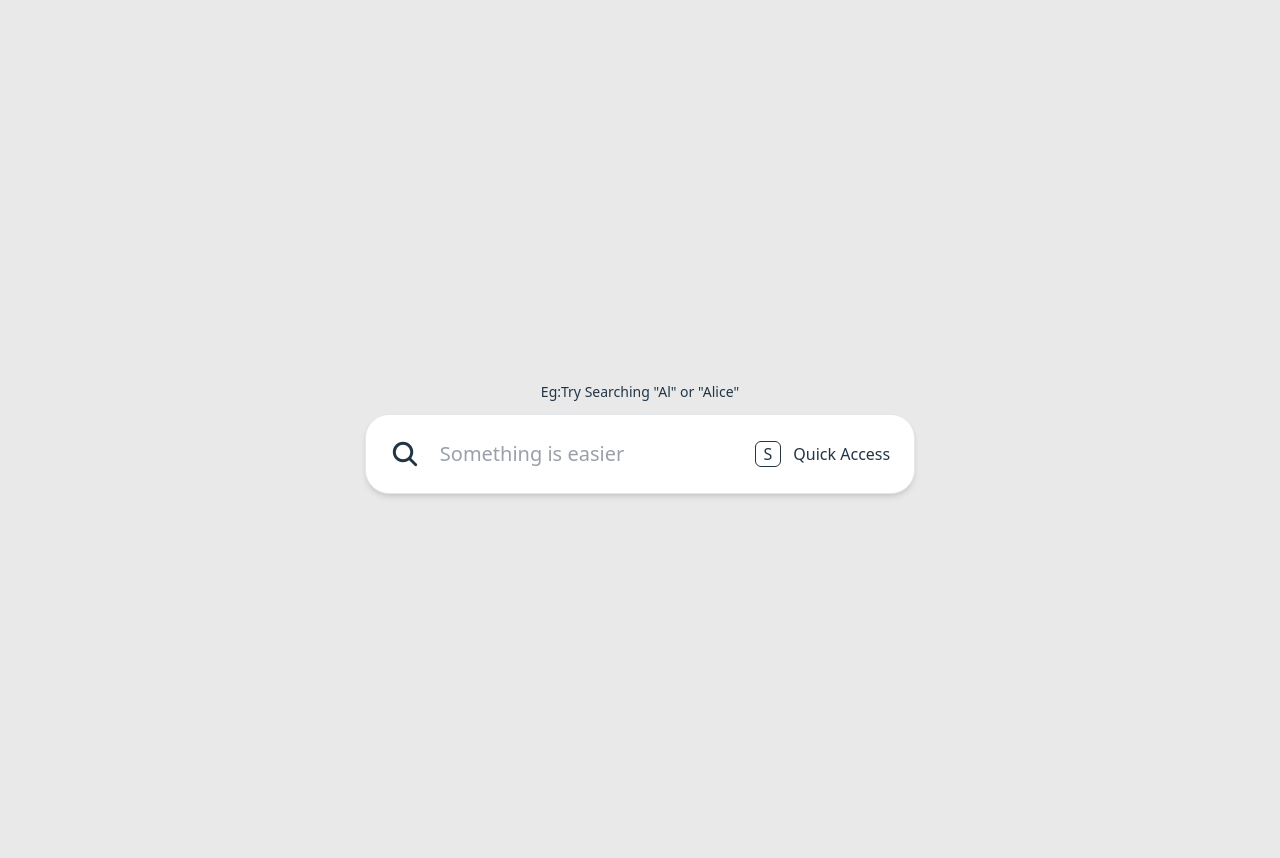
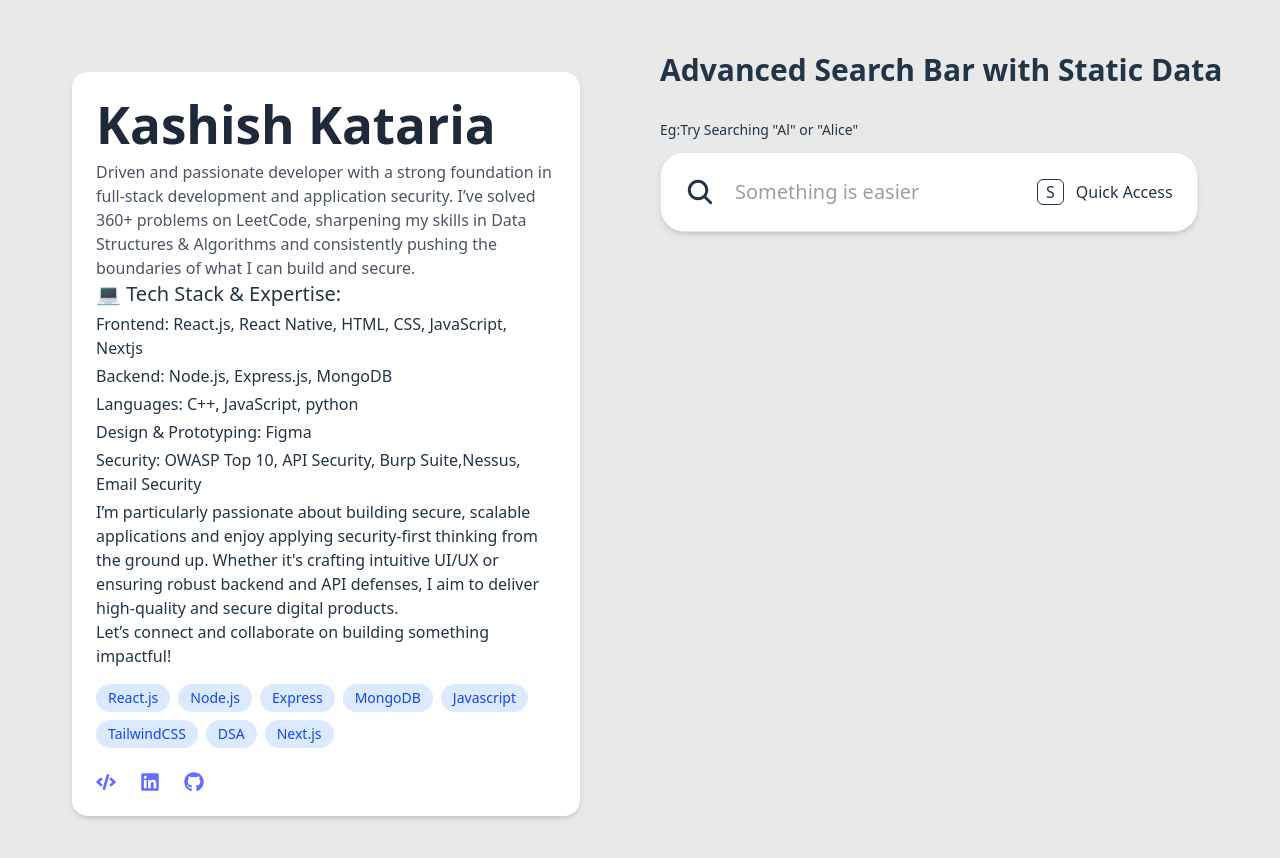
Before and after one commit to KashishKataria786/advancedStatic-SerachBar-, a React (Vite) app: page / in a window 1280 px wide. Shown: the top 858 px of the page. Built offline with nearby package versions, Linux system fonts and the light colour scheme.

Commit message:
minor changes 2

```diff
--- a/src/App.jsx
+++ b/src/App.jsx
@@ -11,6 +11,7 @@
 import Spinner from './components/Spinner.jsx';
 import { IoSearch } from 'react-icons/io5';
 import { RiSettings2Line } from 'react-icons/ri';
+import Profile from './components/Profile.jsx';
 
 function App() {
   const [openSearchBox, setOpenSearchBox] = useState(true);
@@ -25,13 +26,29 @@
 
   const dropdownRef = useRef(null);
 
-  const fakedata = [
-    { name: "Alice", label: "Active 1w Ago", pic: "https://th.bing.com/th/id/OIP.IrUBHhdMo6wWLFueKNreRwHaHa?o=7&rm=3&rs=1&pid=ImgDetMain" ,online:false},
-    { name: "Albert", label: "UnActivated", pic: "https://tse1.mm.bing.net/th/id/OIP.QjynegEfQVPq5kIEuX9fWQHaFj?rs=1&pid=ImgDetMain&o=7&rm=3" ,online:true},
-    { name: "Mominique", label: "Active 1w Ago", pic: "https://th.bing.com/th/id/OIP.IrUBHhdMo6wWLFueKNreRwHaHa?o=7&rm=3&rs=1&pid=ImgDetMain" ,online:false},
-    { name: "Presentation", label: "In Presentation", pic: "https://www.notsalmon.com/wp-content/uploads/2011/11/shutterstock_569345803.jpg" ,online:true},
-    { name: "Graphy", label: "Active 1w Ago", pic: "https://th.bing.com/th/id/OIP.IrUBHhdMo6wWLFueKNreRwHaHa?o=7&rm=3&rs=1&pid=ImgDetMain" ,online:true},
-  ];
+ const fakedata = [
+  { name: "Albert", label: "UnActivated", pic: "https://tse1.mm.bing.net/th/id/OIP.QjynegEfQVPq5kIEuX9fWQHaFj?rs=1&pid=ImgDetMain&o=7&rm=3", online: true },
+  { name: "Alice", label: "Active 1w Ago", pic: "https://th.bing.com/th/id/OIP.IrUBHhdMo6wWLFueKNreRwHaHa?o=7&rm=3&rs=1&pid=ImgDetMain", online: false },
+  { name: "Andrew", label: "Do Not Disturb", pic: "https://randomuser.me/api/portraits/men/1.jpg", online: false },
+  { name: "Catherine", label: "In a Meeting", pic: "https://randomuser.me/api/portraits/women/2.jpg", online: true },
+  { name: "Daniel", label: "Active Now", pic: "https://randomuser.me/api/portraits/men/3.jpg", online: true },
+  { name: "Ella", label: "Offline", pic: "https://randomuser.me/api/portraits/women/4.jpg", online: false },
+  { name: "Frank", label: "Active 2d Ago", pic: "https://randomuser.me/api/portraits/men/5.jpg", online: false },
+  { name: "Graphy", label: "Active 1w Ago", pic: "https://th.bing.com/th/id/OIP.IrUBHhdMo6wWLFueKNreRwHaHa?o=7&rm=3&rs=1&pid=ImgDetMain", online: true },
+  { name: "Hannah", label: "Online", pic: "https://randomuser.me/api/portraits/women/6.jpg", online: true },
+  { name: "Isaac", label: "Away", pic: "https://randomuser.me/api/portraits/men/7.jpg", online: false },
+  { name: "Jack", label: "Busy", pic: "https://randomuser.me/api/portraits/men/8.jpg", online: true },
+  { name: "Mominique", label: "Active 1w Ago", pic: "https://th.bing.com/th/id/OIP.IrUBHhdMo6wWLFueKNreRwHaHa?o=7&rm=3&rs=1&pid=ImgDetMain", online: false },
+  { name: "Nina", label: "Last Seen 5m Ago", pic: "https://randomuser.me/api/portraits/women/9.jpg", online: true },
+  { name: "Oliver", label: "Active 3h Ago", pic: "https://randomuser.me/api/portraits/men/10.jpg", online: true },
+  { name: "Presentation", label: "In Presentation", pic: "https://www.notsalmon.com/wp-content/uploads/2011/11/shutterstock_569345803.jpg", online: true },
+  { name: "Sophia", label: "Offline", pic: "https://randomuser.me/api/portraits/women/11.jpg", online: false },
+  { name: "Thomas", label: "Working Remotely", pic: "https://randomuser.me/api/portraits/men/12.jpg", online: true },
+  { name: "Victoria", label: "UnActivated", pic: "https://randomuser.me/api/portraits/women/13.jpg", online: false },
+  { name: "William", label: "Active Today", pic: "https://randomuser.me/api/portraits/men/14.jpg", online: true },
+  { name: "Zara", label: "Active 2h Ago", pic: "https://randomuser.me/api/portraits/women/15.jpg", online: true },
+];
+
 
   useEffect(() => {
     if (search.trim() === "") {
@@ -57,9 +74,16 @@
 
 
   return (
-    <div className="min-h-screen flex flex-col items-center justify-center ">
+    <div className='md:grid grid-cols-2  gap-10 items justify-between '>
+      <div className='text-left p-10 '>
+        <Profile/>
+      </div>
+
+      {/*  */}
+<div className="min-h-screen flex flex-col text-left justify-start ">
+  <h2 className='text-3xl  my-5 font-semibold '>Advanced Search Bar with Static Data</h2>
       <h6 className='text-sm font-gray-400 py-3 text-left'>Eg:Try Searching "Al" or "Alice"</h6>
-      <div className="w-[43vw] border border-gray-200 rounded-3xl bg-white shadow-md">
+      <div className="md:w-[42vw] border border-gray-200 rounded-3xl bg-white shadow-md">
 
         <div className="flex items-center justify-between p-6">
           <div className="flex items-center gap-5">
@@ -156,6 +180,7 @@
 </div>
     </div>
      </div>
+    </div>
   );
 }
 
--- /dev/null
+++ b/src/components/Profile.jsx
@@ -0,0 +1,90 @@
+import React from "react";
+import { FaGithub, FaLinkedin, FaCode } from "react-icons/fa";
+
+const Profile = () => {
+  return (
+    <div className=" bg-white rounded-2xl shadow-md p-6 text-left  ">
+      {/* Name */}
+      <h1 className="text-2xl font-bold text-gray-800">Kashish Kataria</h1>
+
+      {/* Summary */}
+      <h2 className="text-gray-600 mt-2">
+        Driven and passionate developer with a strong foundation in full-stack
+        development and application security. I’ve solved 360+ problems on
+        LeetCode, sharpening my skills in Data Structures & Algorithms and
+        consistently pushing the boundaries of what I can build and secure.
+      </h2>
+      <ul>
+        <h2 className="text-xl ">💻 Tech Stack & Expertise:</h2>
+        {[
+          "Frontend: React.js, React Native, HTML, CSS, JavaScript, Nextjs",
+          "Backend: Node.js, Express.js, MongoDB",
+          "Languages: C++, JavaScript, python",
+          "Design & Prototyping: Figma",
+          "Security: OWASP Top 10, API Security, Burp Suite,Nessus, Email Security",
+        ].map((item) => (
+          <li className="my-1">{item}</li>
+        ))}
+      </ul>
+
+      <h2>
+        I’m particularly passionate about building secure, scalable applications
+        and enjoy applying security-first thinking from the ground up. Whether
+        it's crafting intuitive UI/UX or ensuring robust backend and API
+        defenses, I aim to deliver high-quality and secure digital products.
+      </h2>
+      <h2>Let’s connect and collaborate on building something impactful!</h2>
+
+      {/* Skills */}
+      <div className="mt-4 flex flex-wrap justify-start gap-2">
+        {[
+          "React.js",
+          "Node.js",
+          "Express",
+          "MongoDB",
+          "Javascript",
+          "TailwindCSS",
+          "DSA",
+          "Next.js",
+        ].map((skill, idx) => (
+          <span
+            key={idx}
+            className="px-3 py-1 bg-blue-100 text-blue-700 text-sm rounded-full"
+          >
+            {skill}
+          </span>
+        ))}
+      </div>
+
+      {/* Links */}
+      <div className="mt-6 flex justify-left gap-6 text-left">
+        <a
+          href="https://leetcode.com/kashishkataria"
+          target="_blank"
+          rel="noopener noreferrer"
+          className="text-yellow-600 hover:scale-110 transition text-xl"
+        >
+          <FaCode />
+        </a>
+        <a
+          href="https://linkedin.com/in/kashishkatariaofficial"
+          target="_blank"
+          rel="noopener noreferrer"
+          className="text-blue-600 hover:scale-110 transition text-xl"
+        >
+          <FaLinkedin />
+        </a>
+        <a
+          href="https://github.com/kashishkataria786"
+          target="_blank"
+          rel="noopener noreferrer"
+          className="text-gray-800 hover:scale-110 transition text-xl"
+        >
+          <FaGithub />
+        </a>
+      </div>
+    </div>
+  );
+};
+
+export default Profile;
```
